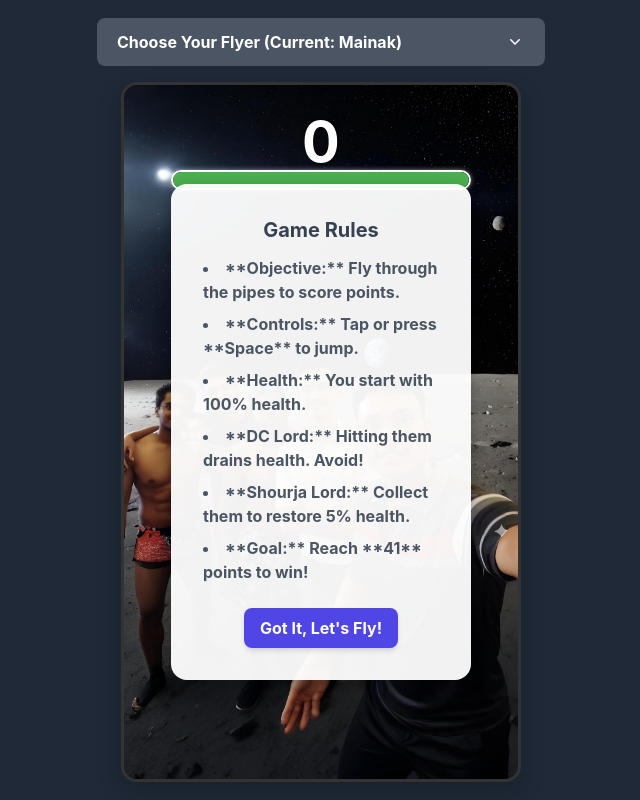
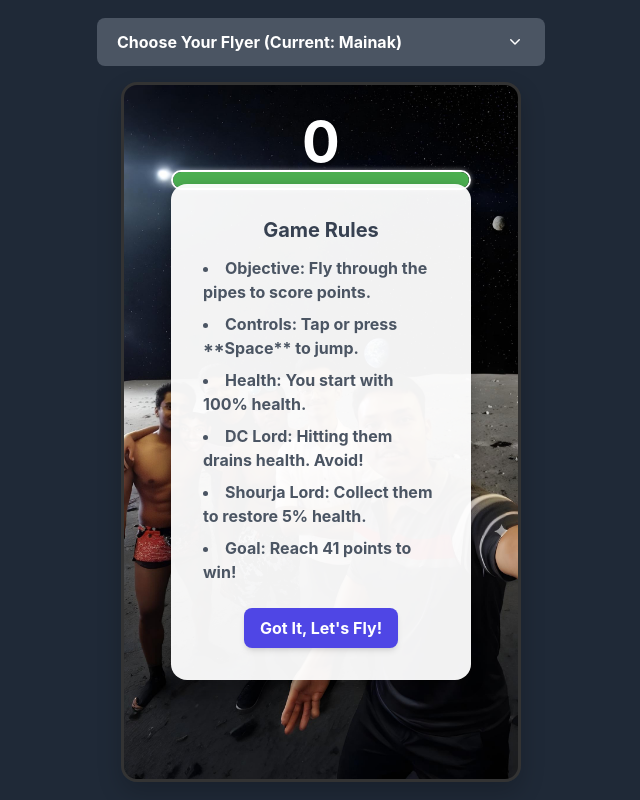
Before and after one commit to ankitroycodes/DC-Academy, a plain HTML site: page index.html in a window 1280 px wide. Shown: the whole page, without its empty margins (319-959 px from the left). Drawn offline with nearby package versions, Linux system fonts and the light colour scheme.

Commit message:
Update index.html

```diff
--- a/index.html
+++ b/index.html
@@ -3,7 +3,7 @@
 <head>
     <meta charset="UTF-8">
     <meta name="viewport" content="width=device-width, initial-scale=1.0, user-scalable=no">
-    <title>Flappy Bird (Click Fix)</title>
+    <title>Flappy Bird (DC Academy edition)</title>
 
     <script src="https://cdn.tailwindcss.com"></script>
 
@@ -287,12 +287,12 @@
         <div id="rules-modal" class="message-popup text-base">
             <h2 class="font-bold text-xl mb-3 text-gray-700">Game Rules</h2>
             <ul class="text-left space-y-2 mb-6 list-disc list-inside text-gray-600">
-                <li>**Objective:** Fly through the pipes to score points.</li>
-                <li>**Controls:** Tap or press **Space** to jump.</li>
-                <li>**Health:** You start with 100% health.</li>
-                <li>**DC Lord:** Hitting them drains health. Avoid!</li>
-                <li>**Shourja Lord:** Collect them to restore 5% health.</li>
-                <li>**Goal:** Reach **41** points to win!</li>
+                <li>Objective: Fly through the pipes to score points.</li>
+                <li>Controls: Tap or press **Space** to jump.</li>
+                <li>Health: You start with 100% health.</li>
+                <li>DC Lord: Hitting them drains health. Avoid!</li>
+                <li>Shourja Lord: Collect them to restore 5% health.</li>
+                <li>Goal: Reach 41 points to win!</li>
             </ul>
             <button id="rules-accept-btn" class="bg-indigo-600 text-white font-bold py-2 px-4 rounded-lg shadow-md hover:bg-indigo-700 transition duration-150">
                 Got It, Let's Fly!
```
